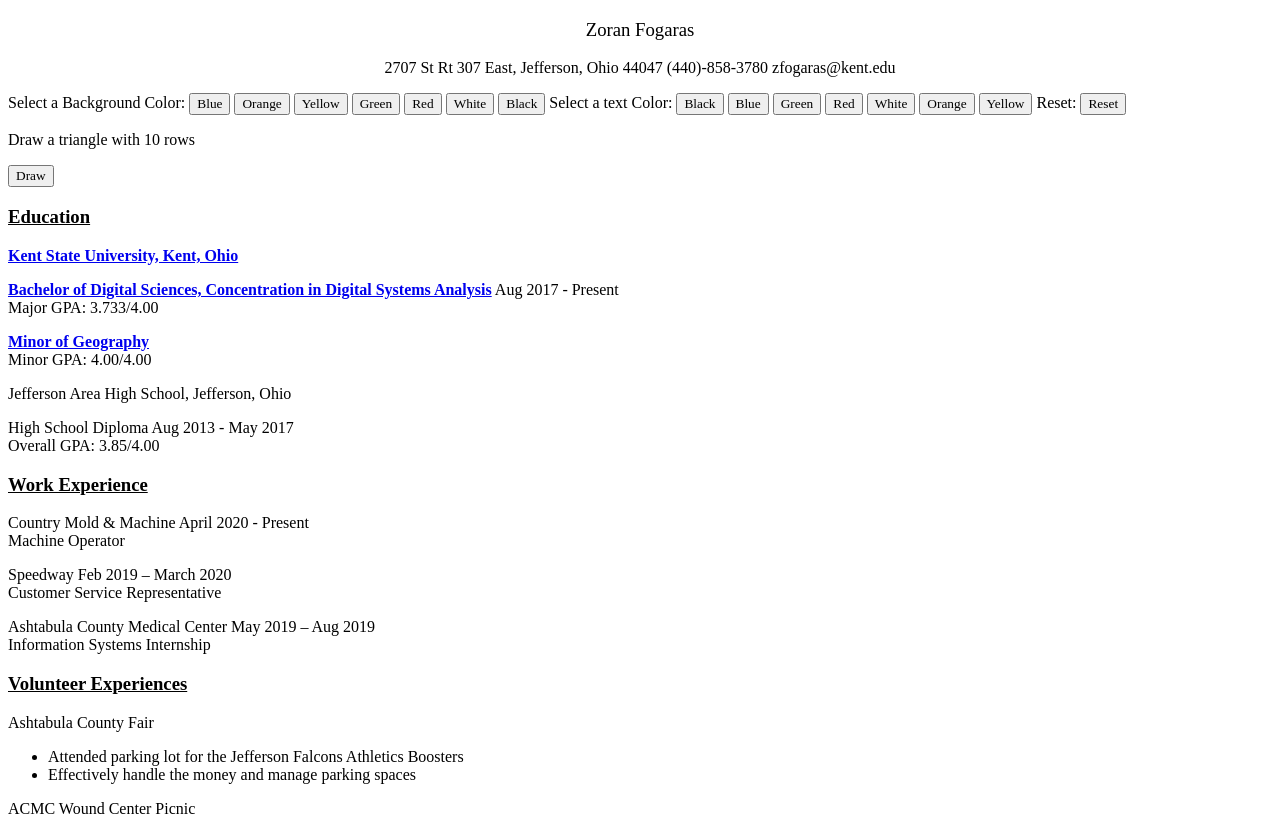
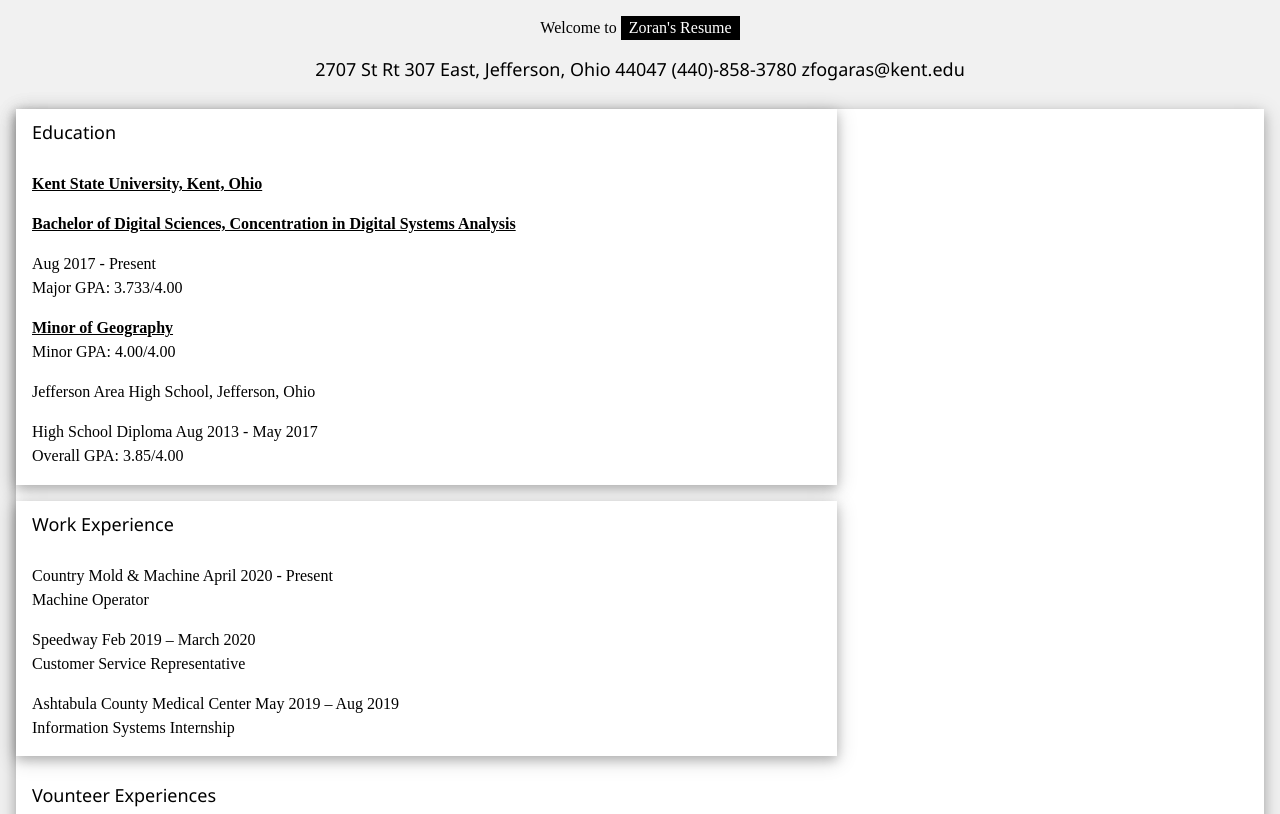
Before and after one commit to zfogaras/zoranfogaras.github.io-, a plain HTML site: page index.html in a window 1280 px wide. Shown: the top 814 px of the page. Drawn offline with nearby package versions, Linux system fonts and the light colour scheme; files whose address does not match are found by name.

Commit message:
Update index.html

```diff
--- a/index.html
+++ b/index.html
@@ -3,79 +3,95 @@
     <head>
         <title>Zoran's Resume</title>
 
-		<link rel="stylesheet" type="text/css" href="ZoranResumeCSS.css">
+        <meta charset="UTF-8">
 
-		<style type="text/css">  </style>
+        <meta name="viewport" content="width=device-width, initial-scale=1">
+
+        <link rel="stylesheet" href="https://www.w3schools.com/w3css/4/w3.css">
+
+        <link rel="stylesheet" href="https://fonts.googleapis.com/css?family=Raleway">
+
+        <link rel="stylesheet" type="text/css" href="C:\Users\zoran\Documents\ZoranResumeCSS.css">
     </head>
-	<body>
+    <body class="w3-light-grey">
 
-		<header>
-			<h3 class="name">Zoran Fogaras</h3>
-			<p class="address">2707 St Rt 307 East, Jefferson, Ohio 44047       (440)-858-3780                      zfogaras@kent.edu</p>
-		</header>
+    <div class="w3-content" style="max-width:1400px">
+
+    <header></header>
 
     <main>
-			<section>
-				<label>Select a Background Color: </label>
-				<button  onclick="changeBodyBg('Blue');">Blue</button>
-				<button  onclick="changeBodyBg('orange');">Orange</button>
-				<button  onclick="changeBodyBg('yellow');">Yellow</button>
-				<button  onclick="changeBodyBg('green');">Green</button>
-				<button  onclick="changeBodyBg('red');">Red</button>
-				<button  onclick="changeBodyBg('White');">White</button>
-				<button  onclick="changeBodyBg('black');">Black</button>
 
-				<label>Select a text Color: </label>
-				<button  onclick="change_text('Black');">Black</button>
-				<button  onclick="change_text('Blue');">Blue</button>
-				<button  onclick="change_text('Green');">Green</button>
-				<button  onclick="change_text('Red');">Red</button>
-				<button  onclick="change_text('White');">White</button>
-				<button  onclick="change_text('orange');">Orange</button>
-				<button  onclick="change_text('Yellow');">Yellow</button>
+          <p class="w3-center">Welcome to <span class="w3-tag">Zoran's Resume</span></p>
 
-				<label>Reset: </label>
-				<button  onclick="reset('White','Black')">Reset</button>
+          <h5 class= "w3-center">2707 St Rt 307 East, Jefferson, Ohio 44047       (440)-858-3780                      zfogaras@kent.edu</h5>
         </section>
 
         <section>
-				<p>Draw a triangle with 10 rows</p>
-				<button onclick="draw()">Draw</button>
-			</section>
 
-			<section>
-				<h3>Education</h3>
+          <!-- Education-->
+          <div class="w3-row">
+            <div class="w3-col l8 s12">
+              <div class="w3-card-4 w3-margin w3-white">
+                <div class="w3-container">
 
+                <h5>Education</h5>
+
+                </div>
+
+                <div class="w3-container">
                   <p><a href="https://www.kent.edu/" target="_blank">Kent State University, Kent, Ohio </a></p>
 
-						<p><a href="https://www.kent.edu/admissions/undergraduate/digital-sciences" target="_blank">Bachelor of Digital
-						Sciences, Concentration in Digital Systems Analysis</a>	Aug 2017 - Present <br>
+                  <p class="bold"><a href="https://www.kent.edu/admissions/undergraduate/digital-sciences" target="_blank">Bachelor of Digital
+                  Sciences, Concentration in Digital Systems Analysis</a></p> <p>Aug 2017 - Present <br>
                   Major GPA: 3.733/4.00 </p>
 
                   <p><a href="https://www.kent.edu/geography" target="_blank">Minor of Geography </a><br>
                   Minor GPA: 4.00/4.00 </p>
 
                   <p>Jefferson Area High School, Jefferson, Ohio </p>
-						<p>High School Diploma                  						Aug 2013 - May 2017 <br>
+                  <p>High School Diploma                              Aug 2013 - May 2017 <br>
                   Overall GPA: 3.85/4.00 </p>
+                  <div class="w3-row">
 
-			</section>
+                </div>
+              </div>
+            </div>
 
-			<section>
-				<h3>Work Experience</h3>
-						<p>Country Mold & Machine 	April 2020 - Present <br>
+
+      <!-- Work Experience  -->
+          <div class="w3-card-4 w3-margin w3-white">
+
+            <div class="w3-container">
+
+              <h5>Work Experience</h5>
+
+            </div>
+
+            <div class="w3-container">
+              <p>Country Mold & Machine   April 2020 - Present <br>
                   Machine Operator </p>
 
               <p>Speedway Feb 2019 – March 2020 <br>
               Customer Service Representative </p>
 
-						<p>Ashtabula County Medical Center 						 May 2019 – Aug 2019 <br>
+              <p>Ashtabula County Medical Center             May 2019 – Aug 2019 <br>
               Information Systems Internship </p>
-			</section>
+              <div class="w3-row">
+              </div>
+            </div>
+          </div>
+        </div>
 
-			<section>
-				<h3>Volunteer Experiences</h3>
 
+        <div class="w3-card-4 w3-margin w3-white">
+
+          <div class="w3-container">
+
+            <h5>Vounteer Experiences</h5>
+
+          </div>
+
+          <div class="w3-container">
             <p>Ashtabula County Fair</p>
               <ul>
                 <li>Attended parking lot for the Jefferson Falcons Athletics Boosters</li>
@@ -93,11 +109,25 @@
               <ul>
                 <li>Prepare food and handle money</li>
               </ul>
+            <div class="w3-row">
+            </div>
+           </div>
+         </div>
+        </div>
 
-			</section>
 
-			<section>
-				<h3>Awards</h3>
+  <!-- Awards -->
+          <div class="w3-col l8 s12">
+
+            <div class="w3-card-4 w3-margin w3-white">
+
+              <div class="w3-container">
+
+               <h5>Awards</h5>
+
+              </div>
+
+              <div class="w3-container">
                  <ul>
                   <li>Honor Roll throughout High School</li>
                   <li>Academics letter in 2015 for my sophomore year</li>
@@ -107,11 +137,23 @@
                   <li>Dean's List Fall of 2017,Fall of 2018, Fall of 2019, Fall of 2020, Spring of 2020</li>
                   <li>President’s List Spring 2019</li>
                 </ul>
-			</section>
 
-			<section>
-				<h3>Skills</h3>
+              </div>
+            </div>
+          </div>
 
+          <hr>
+
+
+        <div class="w3-card-4 w3-margin w3-white">
+
+          <div class="w3-container">
+
+           <h5>Skills</h5>
+
+          </div>
+
+          <div class="w3-container">
             <p>Experience using the following software: </p>
               <ul>
                 <li>Microsoft Office 2007, 2013, and 365</li>
@@ -121,55 +163,36 @@
 
             <p>Experience using the following programming languages:</p>
               <ul>
-						<li>SQL</li>
+                <li> SQL </li>
                 <li>Python 3.7</li>
                 <li>JavaScript</li>
                 <li>HTML</li>
                 <li>PHP</li>
               </ul>
+          </div>
+          </div>
+          </div>
+        </div>
       </section>
+
+
+    <!-- Picture -->
+    <div class="w3-col l4">
+
+      <img src="C:\Users\zoran\Documents\Zoran's Headshots.jpg" style="width:100%">
+
+        <div class="w3-container w3-white">
+          <p>Hello! My name is Zoran. I am senior at Kent State Univeristy. My major is Emerging Media and Technology with a concenctation in Digital Systems Analysis and a minor in Geography.</p>
+        </div>
+      </div>
     </main>
 
-		<img src="Zoran's Headshots.jpg" alt="Photo of me" width="250" height="300">
+    <!-- Footer -->
+    <footer class="w3-container w3-dark-grey w3-padding-32 w3-margin-top">
+      <p class="address">2707 St Rt 307 East, Jefferson, Ohio 44047       (440)-858-3780                      zfogaras@kent.edu</p>
 
-		<footer>
-			<p class="address">2707 St Rt 307 East, Jefferson, Ohio 44047       (440)-858-3780                      zfogaras@kent.edu</p>
+      <p>Powered by <a href="https://www.w3schools.com/w3css/default.asp" target="_blank">w3.css</a></p>
     </footer>
-		<script>
-			function ChangeColors(BackGroundColor){
-				//ChangeColors functions brings the color that the user selected into the function as the BackgroundColor varaible. BackGroundColor is set to equal the background color.
-       				document.body.style.background = BackGroundColor;
-    			};
 
-    			function changeBodyBg(color){
-    				//changeBodyBg functions brings the color that the user selected into the function as the Color varaible. color is set to equal the background color.
-        			document.body.style.background = color;
-   			 };
-
-   			 function change_text(text_color){
-   			 	   //change_text functions brings the color that the user selected into the function as the text_color varaible. text_color varaible is set to equal the document body color.
-
-        			document.body.style.color = text_color;
-   			 };
-
-   			 function reset(ResetBackGroundColor,ResetTextColor){
-   			 	//When the button is click ResetBackgroundColor is set to white and ResetTextColor is set to black.
-   			 	document.body.style.background = ResetBackGroundColor;
-
-   			 	document.body.style.color = ResetTextColor;
-   			 };
-
-   			 function draw(){
-			    var i, j;
-			    //Outer loop I will start at 1 and then add one to itself until I is greater than or equal to 10. Than the second loop will begin
-			    for(i=1; i <= 10; i++) {
-			       //inner loop J will write * as long as I is greater than or equal to J. When I is less than J a line break happens and the outer loop repeats.
-			      for(j=1; j<=i; j++) {
-				 document.write('*');
-					;}
-			    document.write('<br/>');
-			};
-       		  };
-		</script>
     </body>
   </html>
```
Lines whose indentation alone changed are shown as unchanged.
